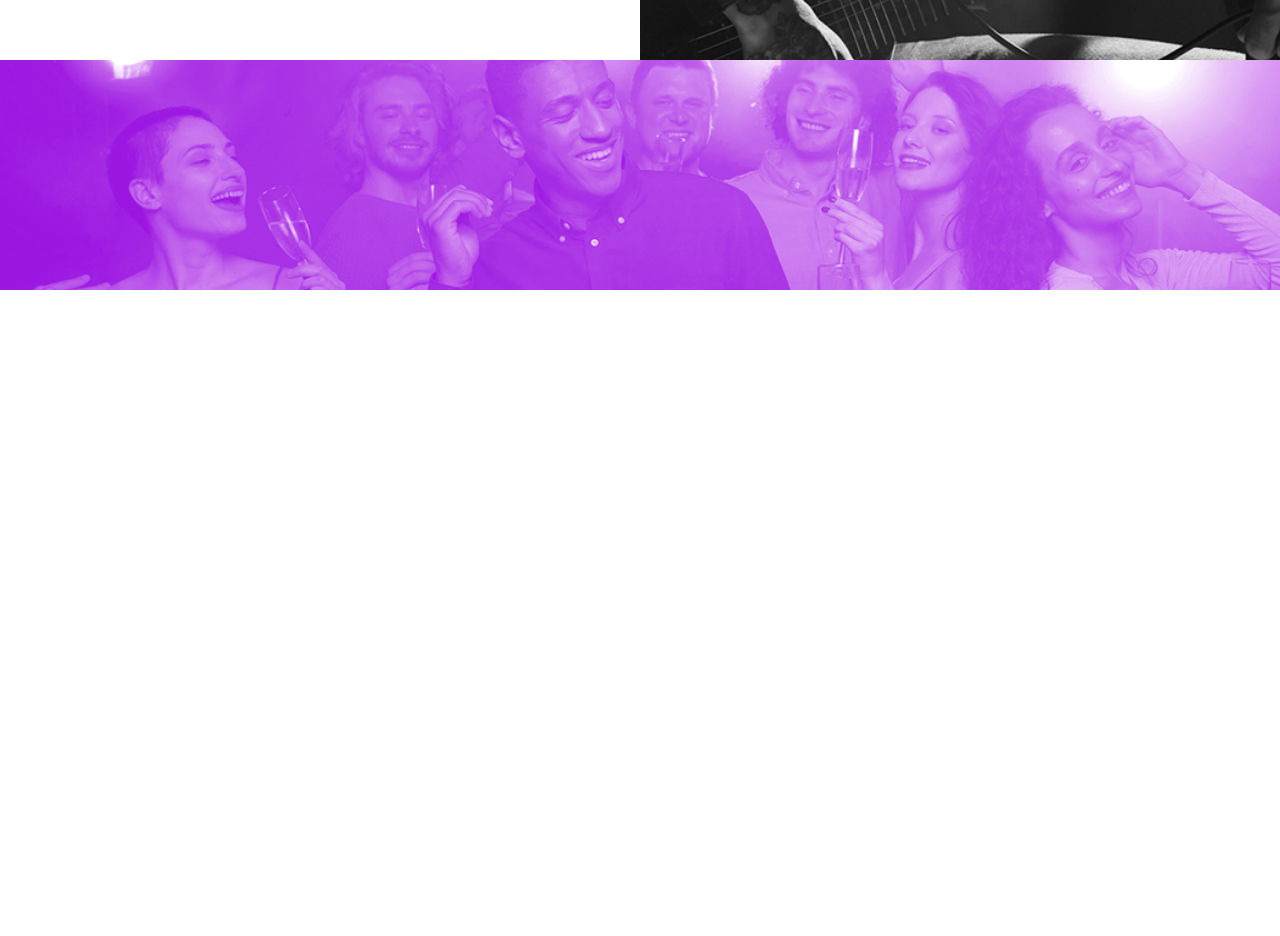
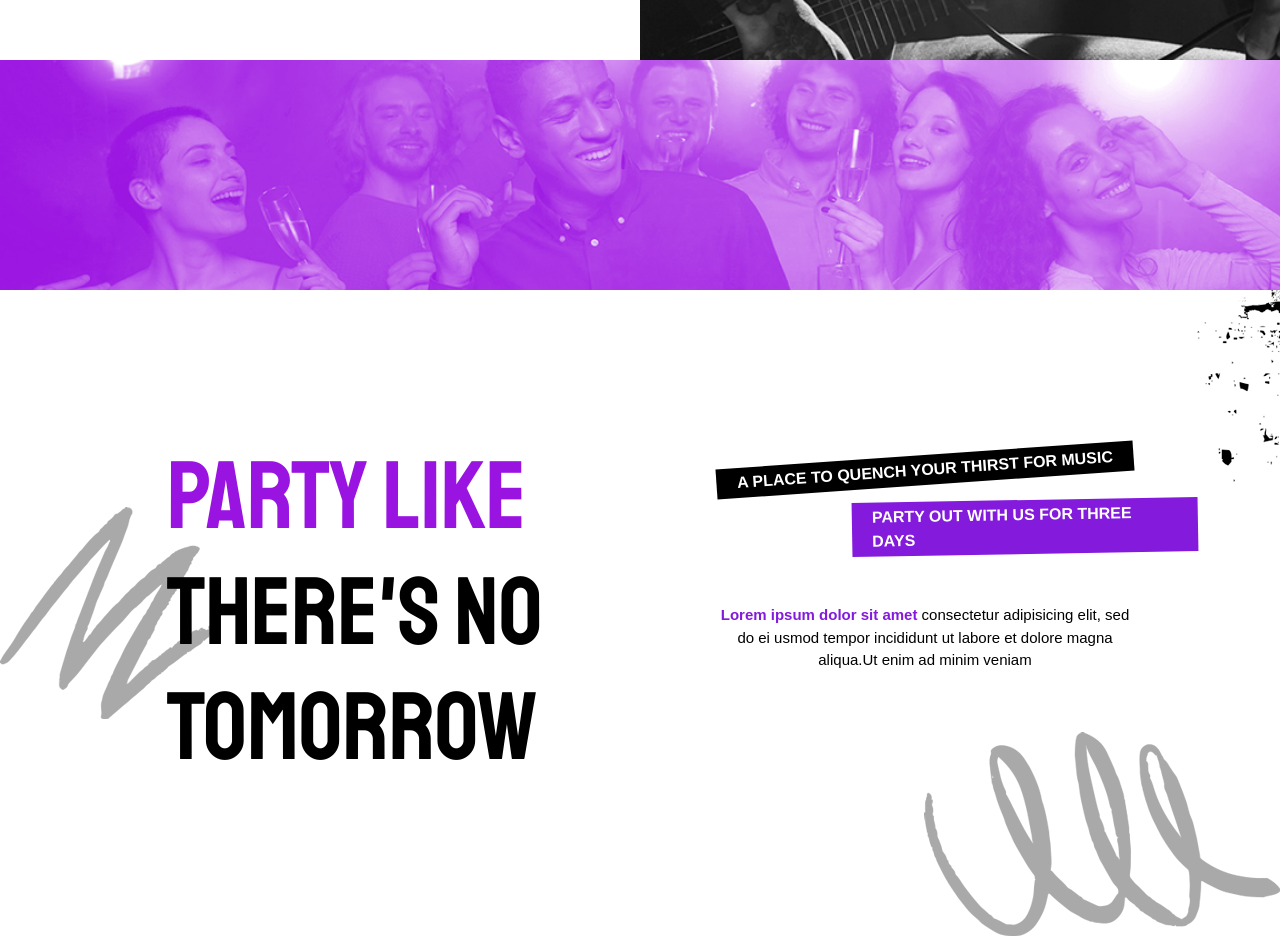
Before and after one commit to Filip-Grabovac/music-show, a plain HTML site: page index.html in a window 1280 px wide. Shown: the part 3813-4749 px from the top of the page. Before the commit the page ends 4103 px from the top, so only its background shows below. Drawn offline with Linux system fonts and the light colour scheme; a web font is replaced by a local one.

Commit message:
Like no tomorrow party section finished

```diff
--- a/index.html
+++ b/index.html
@@ -221,8 +221,24 @@
           </div>
         </div>
     </section>
+    <section class="tickets-last-part">
+    </section>
 
-    <section class="tickets-last-part">
+    <section class="no-tomorrow-party">
+      <div class="container">
+        <div class="row">
+          <div class="col-md-6 no-tomorrow-col">
+            <!-- <div> -->
+              <h2><span class="party-span">Party like</span> there's no tomorrow</h2>
+            <!-- </div> -->
+          </div>
+          <div class="col-md-6">
+            <p class="tickets-slider-p">A place to quench your thirst for music</p>
+            <p class="tickets-slider-p-scnd no-tomorrow-p">Party out with us for three days</p>
+            <p class="no-tomorrow-lorem"><span class="slider-lorem-span">Lorem ipsum dolor sit amet</span> consectetur adipisicing elit, sed do ei usmod tempor incididunt ut labore et dolore magna aliqua.Ut enim ad minim veniam</p>
+          </div>
+        </div>
+      </div>
     </section>
 
 
--- a/style.css
+++ b/style.css
@@ -416,6 +416,11 @@ font-weight: 600;
 .learn-more-reserve {
     margin-top: 70px;
 }
+.learn-more-reserve:hover,
+.learn-more-reserve:active {
+    margin-top: 65px;
+    margin-bottom: 5px;
+}
 .tickets-arrow-right {
     margin-left: auto;
 }
@@ -425,3 +430,39 @@ font-weight: 600;
     background-repeat: no-repeat;
     background-size: cover;
 }
+/* -------------------------------------- */
+/* no-tomorrow-party */
+/* -------------------------------------- */
+.no-tomorrow-party {
+    padding: 150px 0;
+    background-image: url(./images/no-tomorrow-stroke.png), url(./images/no-tomorrow-grunge.png), url(./images/no-tomorrow-stroke2.png);
+    background-position: left, top right, bottom right;
+    background-repeat: no-repeat;
+}
+.no-tomorrow-party h2 {
+    font-family: 'Staatliches', cursive;
+    text-transform: uppercase;
+    color: #000;
+    font-size: 96px;
+    max-width: 376px;
+    margin: 0 auto;
+}
+.party-span {
+    color: #9913e1;
+}
+.no-tomorrow-col {
+    display: flex;
+}
+.no-tomorrow-lorem {
+    font-family: Arial, Helvetica, sans-serif;
+    font-size: 15px;
+    color: #000;
+    font-weight: 400;
+    max-width: 409px;
+    text-align: center;
+    margin: 0 auto;
+    margin-top: 50px;
+}
+.no-tomorrow-p {
+    margin: 15px 0 0 auto;
+}
```
Also changed, not shown: images/no-tomorrow-grunge.png (added), images/no-tomorrow-stroke.png (added), images/no-tomorrow-stroke2.png (added).
